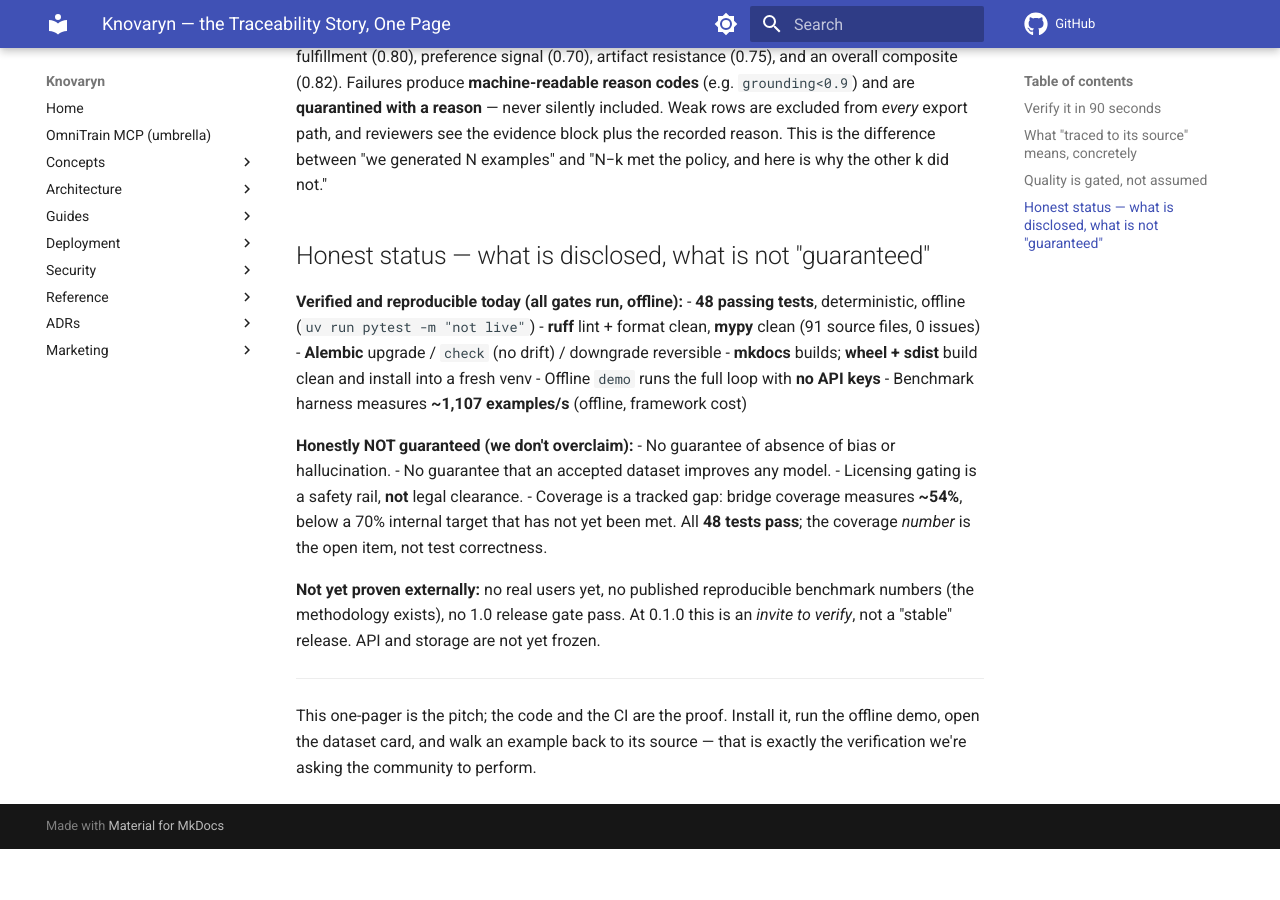
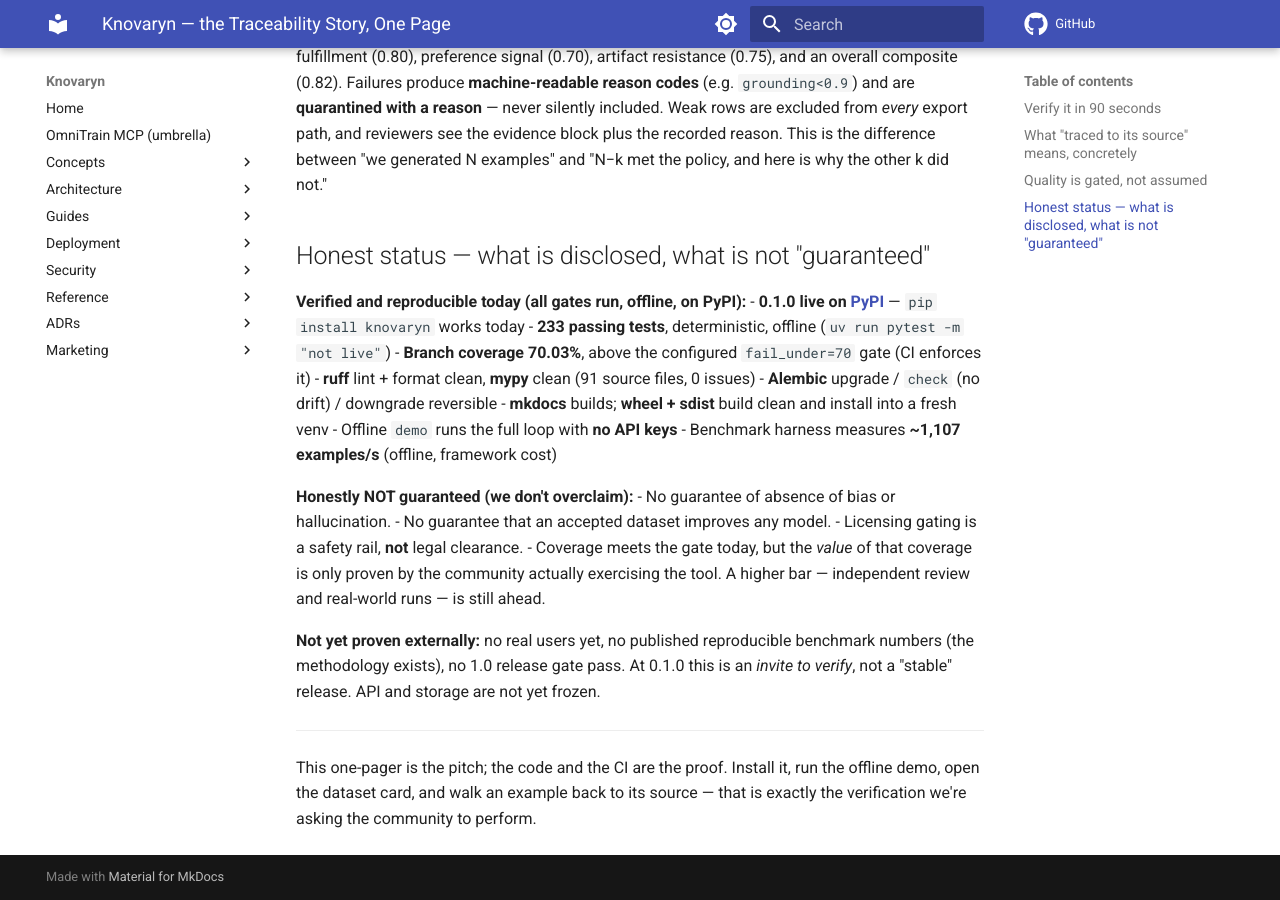
Before and after one commit to waalwalker1/knovaryn, an MkDocs documentation site: the page built from docs/marketing/traceability-verification.md, in a window 1280 px wide and 900 px high, scrolled down 1654 px. Built offline with MkDocs 1.6.1 and Material for MkDocs 9.7.7, drawn with Linux system fonts in a browser that asks for light colours; comment, search, counter and statistics services are not loaded; before the commit the page ends 2503 px from its top, so only the background shows below that.

Commit message:
docs: add pip-install quickstart; refresh verified-status numbers
Faster community verify path (pip install knovaryn) as the primary
quickstart with the from-source option below it. Update the verified-bucket
claims across README and the marketing one-pager: 233 tests (was 48) and
branch coverage 70.03% now passing the fail_under=70 gate (was a tracked
~54% gap), and note 0.1.0 is live on PyPI.

Co-Authored-By: Claude <noreply@anthropic.com>

```diff
--- a/docs/marketing/traceability-verification.md
+++ b/docs/marketing/traceability-verification.md
@@ -63,8 +63,10 @@ plus the recorded reason. This is the difference between "we generated N example
 
 ## Honest status — what is disclosed, what is not "guaranteed"
 
-**Verified and reproducible today (all gates run, offline):**
-- **48 passing tests**, deterministic, offline (`uv run pytest -m "not live"`)
+**Verified and reproducible today (all gates run, offline, on PyPI):**
+- **0.1.0 live on [PyPI](https://pypi.org/project/knovaryn)** — `pip install knovaryn` works today
+- **233 passing tests**, deterministic, offline (`uv run pytest -m "not live"`)
+- **Branch coverage 70.03%**, above the configured `fail_under=70` gate (CI enforces it)
 - **ruff** lint + format clean, **mypy** clean (91 source files, 0 issues)
 - **Alembic** upgrade / `check` (no drift) / downgrade reversible
 - **mkdocs** builds; **wheel + sdist** build clean and install into a fresh venv
@@ -75,9 +77,9 @@ plus the recorded reason. This is the difference between "we generated N example
 - No guarantee of absence of bias or hallucination.
 - No guarantee that an accepted dataset improves any model.
 - Licensing gating is a safety rail, **not** legal clearance.
-- Coverage is a tracked gap: bridge coverage measures **~54%**, below a 70% internal
-  target that has not yet been met. All **48 tests pass**; the coverage *number* is the
-  open item, not test correctness.
+- Coverage meets the gate today, but the *value* of that coverage is only proven by
+  the community actually exercising the tool. A higher bar — independent review and
+  real-world runs — is still ahead.
 
 **Not yet proven externally:** no real users yet, no published reproducible benchmark
 numbers (the methodology exists), no 1.0 release gate pass. At 0.1.0 this is an *invite
```
Also changed, not shown: README.md (+13 -2 lines), docs/marketing/positioning.md (+1 -1 lines).
